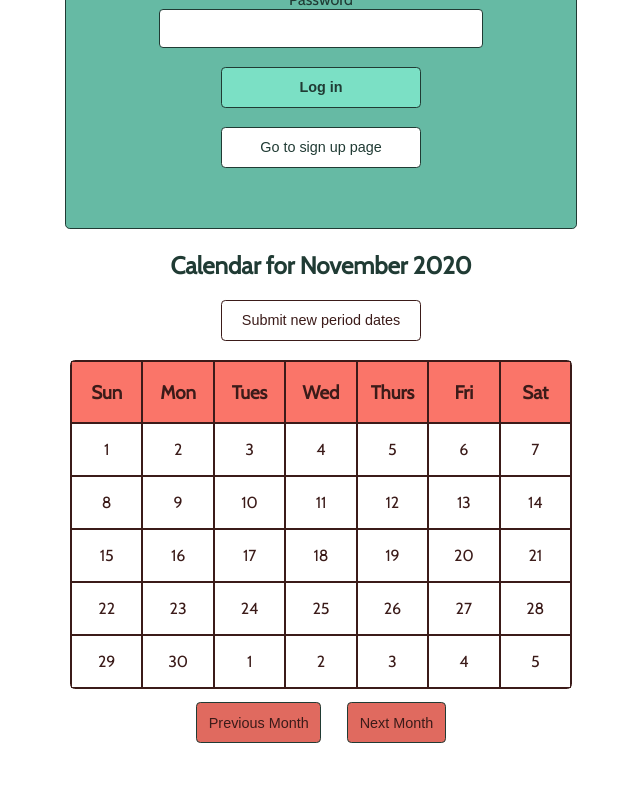
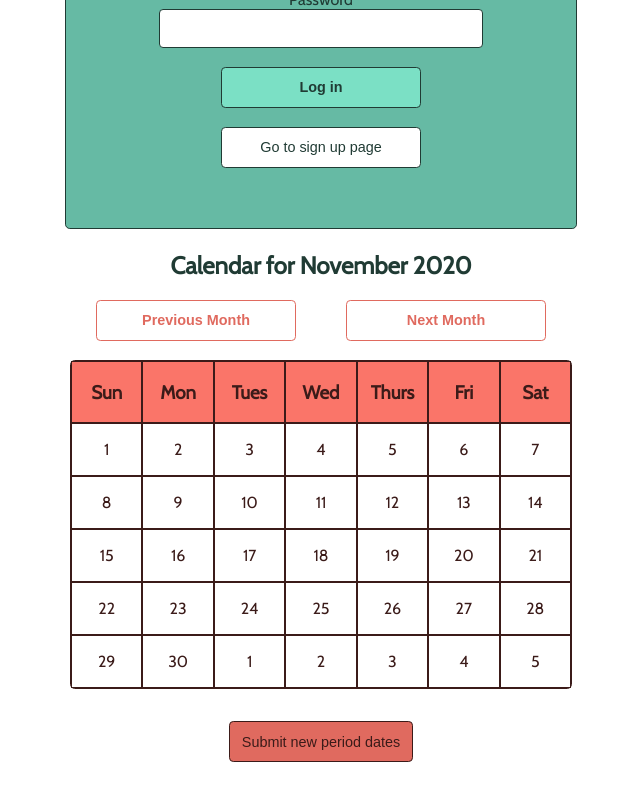
Before and after one commit to red-lipped-batfish-39/tracker, a React app: page / in a window 1280 px wide. Shown: the part 312-1112 px from the top of the page, without its empty margins (319-959 px from the left). Before the commit the page ends 1076 px from the top, so only its background shows below. Built offline with nearby package versions, Linux system fonts and the light colour scheme.

Commit message:
(update) button placement and primary/secondary colors

```diff
--- a/client/component/month.jsx
+++ b/client/component/month.jsx
@@ -50,22 +50,27 @@ class Month extends Component {
       <>
         <div className ="calendarHeading">
           <h2>Calendar for {this.state.monthsStorage[this.props.month]} {this.props.year}</h2>
-          <button
-            className ="secondaryButton"
-            onClick = {this.props.newPeriod}
-          >
-            Submit new period dates
-          </button><br></br>
+          <div className="monthToggle">
+            <button onClick = {this.props.subtractMonth} className="primaryButton">Previous Month</button>
+            <button onClick = {this.props.addMonth} className="primaryButton">Next Month</button>
+          </div>
         </div>
+        <br></br>
         <div className="calendar">
           <div className="calendarRow daysRow">
             {dayLabels}
           </div>
           {weeks}
         </div>
-        <div className="monthToggle">
-          <button onClick = {this.props.subtractMonth} className="primaryButton">Previous Month</button>
-          <button onClick = {this.props.addMonth} className="primaryButton">Next Month</button>
+        <br></br>
+
+        <div className = "calendarHeading">
+        <button
+            className ="secondaryButton"
+            onClick = {this.props.newPeriod}
+          >
+            Submit new period dates
+          </button><br></br>
         </div>
 
 
--- a/client/static/styles.scss
+++ b/client/static/styles.scss
@@ -61,20 +61,6 @@ body {
 
 }
 
-//stand alone button in main
-.secondaryButton {
-  background-color: white;
-  padding: 0.8em;
-  border-radius: 0.3em;
-  border: 1px solid $I;
-
-  color: $I;
-  font-size: .9em;
-  width: 40%;
-  margin: auto;
-
-}
-
 
 .periodInputContainer {
   display: flex;
@@ -104,6 +90,8 @@ body {
   color: $I;
 }
 
+
+
 .calendarHeading {
   width: 500px;
   margin: auto;
@@ -111,6 +99,30 @@ body {
   flex-direction: column;
   // justify-content: center;
   align-items: center;
+
+
+  .primaryButton {
+    background-color: white;
+    padding: 0.8em;
+    border-radius: 0.3em;
+    border: 1px solid $J;
+
+    color: $J;
+    font-size: .9em;
+    width: 40%;
+    margin: auto;
+    font-weight: bold;
+  }
+  .secondaryButton {
+    background-color: $J;
+    padding: 0.8em;
+    border-radius: 0.3em;
+    border: 1px solid $I;
+    color: $I;
+    font-size: .9em;
+    white-space: nowrap;
+    margin: 0.9em;
+  }
 }
 
 .monthToggle {
@@ -119,17 +131,7 @@ body {
   width: 500px;
   margin: auto;
   justify-content: center;
-  .primaryButton {
-    background-color: $J;
-    padding: 0.8em;
-    border-radius: 0.3em;
-    border: 1px solid $D;
-    color: $I;
-    font-size: .9em;
-    color: $I;
-    white-space: nowrap;
-    margin: 0.9em;
-  }
+
 }
 
 
```
